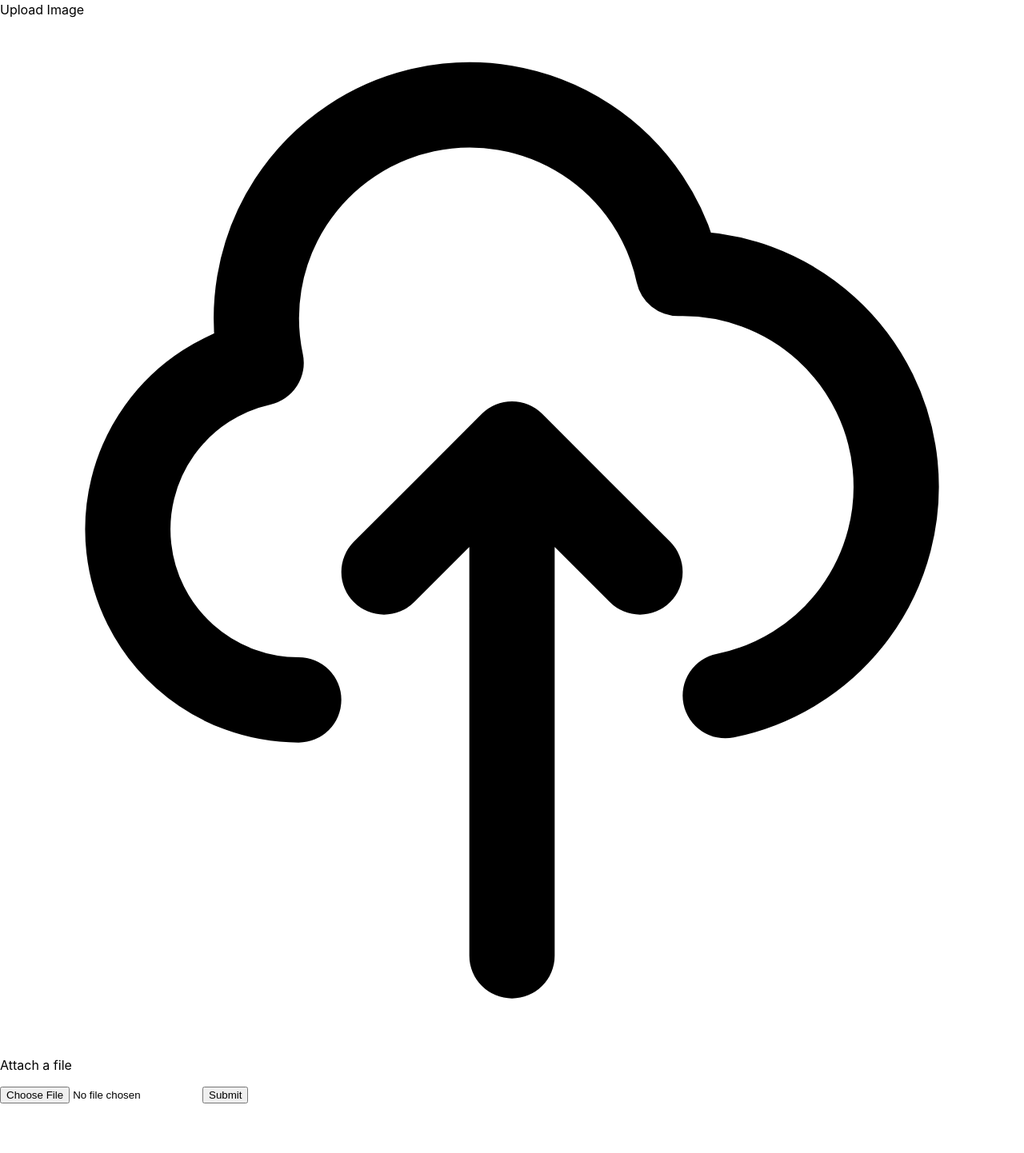
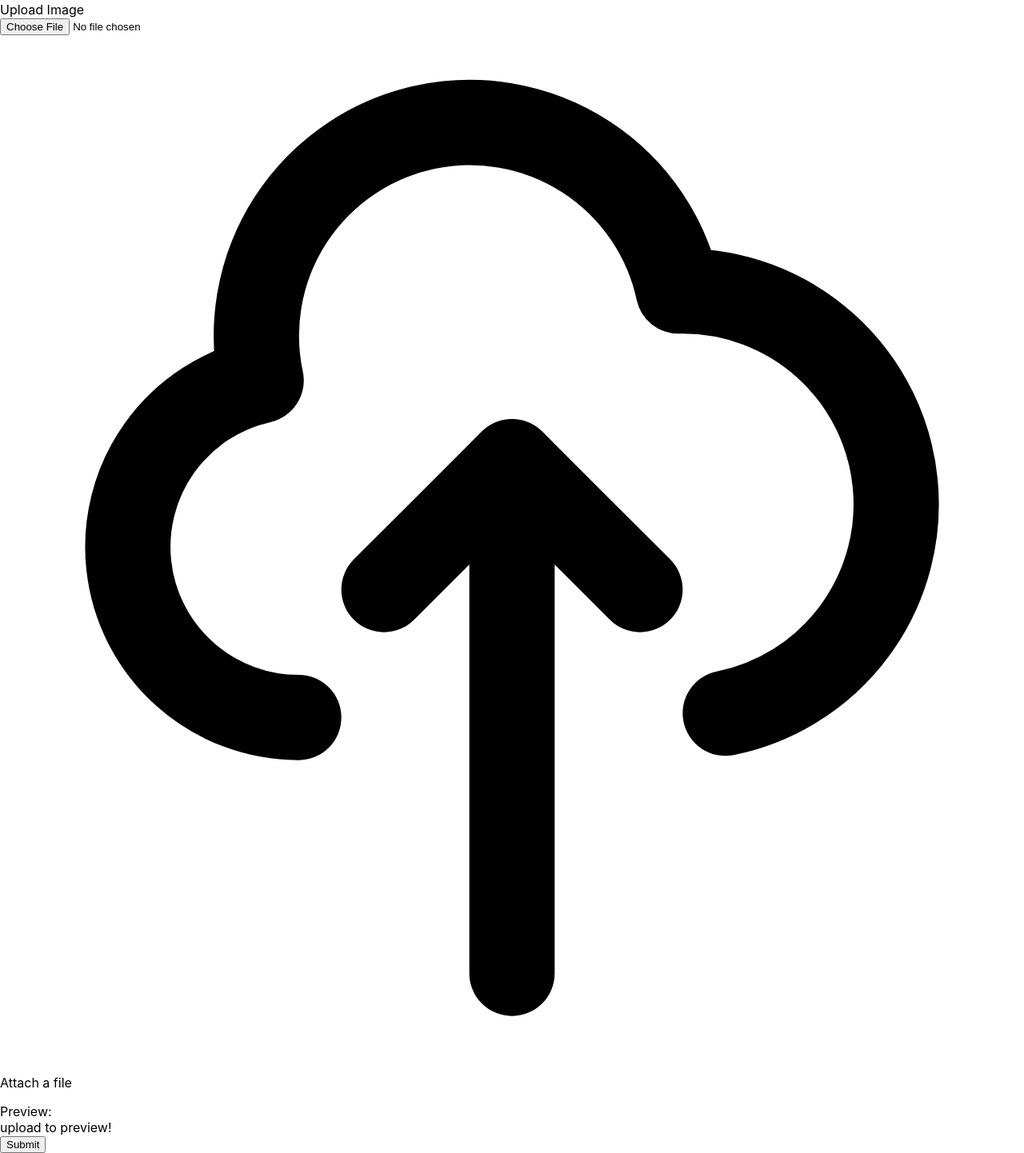
Before and after one commit to soraeee/sps-eventify, a React (Create React App) app in the folder event-digger/: page /add in a window 1280 px wide. Shown: the part 3509-4951 px from the top of the page at 80% size. Before the commit the page ends 4889 px from the top, so only its background shows below. Built offline with nearby package versions, Linux system fonts and the light colour scheme.

Commit message:
feat: get upload img working

```diff
--- a/event-digger/src/AddCard.js
+++ b/event-digger/src/AddCard.js
@@ -1,8 +1,8 @@
 import { BrowserRouter as Router, Route, Switch, Link } from 'react-router-dom';
-import React, { Component } from 'react';
+import React, { Component, useState } from 'react';
 import { Radio } from '@material-tailwind/react';
-import DatePicker from 'react-datepicker';
 import { withRouter } from 'react-router';
+
 class Addcard extends Component {
 	constructor(props) {
 		super(props);
@@ -13,7 +13,8 @@ class Addcard extends Component {
 			details: '',
 			format: '',
 			price: '',
-			time:''
+			time: '',
+			file: ''
 		};
 	}
 
@@ -64,6 +65,23 @@ class Addcard extends Component {
 		this.setState({
 			time: event.target.value
 		});
+	};
+
+	handleChange = (event) => {
+		// console.log(e.target.files);
+		// this.setState({
+		// 	file: URL.createObjectURL(e.target.files[0])
+		// });
+
+		if (event.target.files && event.target.files[0]) {
+			let reader = new FileReader();
+			reader.onload = (e) => {
+				this.setState({ file: e.target.result });
+			};
+			reader.readAsDataURL(event.target.files[0]);
+		}
+
+		// setFile(URL.createObjectURL(e.target.files[0]));
 	};
 
 	render() {
@@ -149,7 +167,7 @@ class Addcard extends Component {
 											value="Class"
 											name="Format"
 											class="mb-2 w-[15px]"
-											checked
+											defaultChecked
 										/>{' '}
 										Class
 										<input type="radio" value="Festival" name="Format" class="mb-2 w-[15px] " />
@@ -169,7 +187,7 @@ class Addcard extends Component {
 											value="Free"
 											name="Price"
 											class="mb-2 w-[15px]"
-											checked
+											defaultChecked
 										/>{' '}
 										FREE
 										<input type="radio" value="$" name="Price" class="mb-2 w-[15px] " /> $1-10
@@ -200,8 +218,10 @@ class Addcard extends Component {
 
 								{/* Image */}
 								<div class="ml-3 text-2xl mt-3"> Upload Image</div>
-								<label class="flex flex-col w-[1000px] h-32 border-4 border-blue-200 border-dashed hover:bg-gray-100 hover:border-gray-300">
-									<div class="flex flex-col items-center justify-center pt-7">
+								<div class="flex flex-row gap-6">
+									{/* <Upload /> */}
+									<label class="text-center items-center flex flex-col w-[700px] h-42 border-4 border-blue-200 border-dashed hover:bg-gray-100 hover:border-gray-300">
+										<input type="file" onChange={this.handleChange} class="opacity-0" />
 										<svg
 											xmlns="http://www.w3.org/2000/svg"
 											class="w-8 h-8 text-gray-400 group-hover:text-gray-600"
@@ -219,10 +239,18 @@ class Addcard extends Component {
 										<p class="pt-1 text-sm tracking-wider text-gray-400 group-hover:text-gray-600">
 											Attach a file
 										</p>
+									</label>
+									<div class="flex flex-col mt-[-40px] gap-2">
+										Preview:
+										{this.state.file != "" ? (
+											<img class="h-36 w-64  object-cover border-gray-300" src={this.state.file} />
+										) : (<div class="h-36 w-64 border-gray-300 text-gray-400 border-4 bg-gray-100 text-center border-dashed  items-center">
+											<div class="pt-[52px]">upload to preview!</div>
+										</div>)}
+
+
 									</div>
-									<input type="file" class="opacity-0" />
-								</label>
-
+								</div>
 								<a
 									class="text-right mr-36 mt-16"
 									onClick={() => {
--- a/event-digger/src/App.js
+++ b/event-digger/src/App.js
@@ -28,6 +28,7 @@ class App extends Component {
 	}
 
 	componentDidMount() {
+		// localStorage.clear();
 	  const notes = window.localStorage.getItem("notes");
 	  this.setState({
 		notes: notes ? JSON.parse(notes) : [],
@@ -146,6 +147,7 @@ function EventDisplay(props) {
 								details={note.details}
 								price={note.price}
 								format={note.format}
+								file={note.file}
 								time={note.time} /></div>;
          				})}
 					</div>
@@ -167,10 +169,10 @@ function Note(props) {
 				</div>
 
 				<div class="h-[40%]">
-					<img src={gymphoto} class="max-w-full h-auto" />
+				<img class="h-36 w-64  object-cover" src={props.file} />
 				</div>
 				<div class="h-[45%] pl-3 flex flex-col gap-2">
-					<div class="h-[35%] pt-3 text-[32px] font-medium">
+					<div class="h-[35%] pt-4 text-[32px] font-medium">
 						<div class="flex flex-row gap-4 ">
 							<div>{props.title}</div>
 							<div class=" -mt-[8px]">
```
